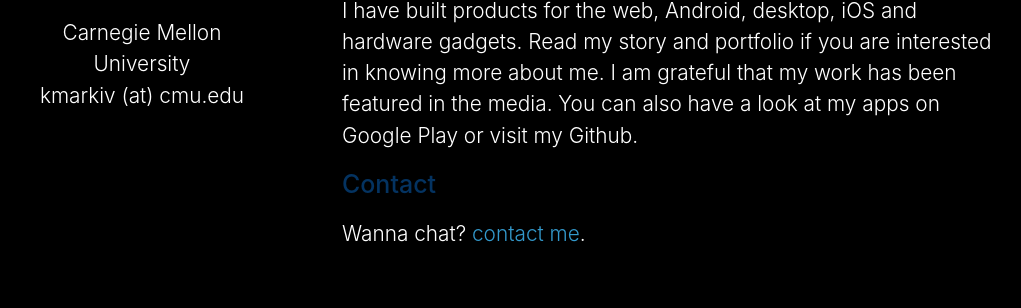
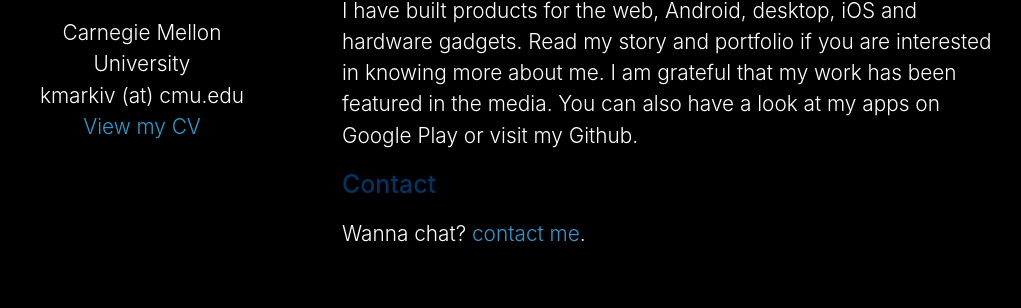
Before and after one commit to kmarkiv/kmarkiv.github.io, a Jekyll site: the page built from README.md, in a window 1280 px wide. Shown: the part 409-717 px from the top of the page, without its empty margins (128-1149 px from the left). Built offline with Jekyll 4.4.1, drawn with Linux system fonts in a browser that asks for light colours; our own code applies the rules of GitHub Pages for plain Markdown files; a script that is not in the unit is left out.

Commit message:
Update default.html

```diff
--- a/_layouts/default.html
+++ b/_layouts/default.html
@@ -40,6 +40,8 @@
 
         <h1>{{ site.title }}</h1>
 
+        <div class="affiliation">
+
         {% if site.position %}
         {{ site.position }}
         <br>
@@ -48,9 +50,11 @@
         {% if site.email %}
         <br>
         {{ site.email }}
+        <a href="mailto:kmarkiv@cmu.edu">View my CV</a>
         <br>
         <br>
         {% endif %}
+        </div>
 
       </header>
       <section>
```
